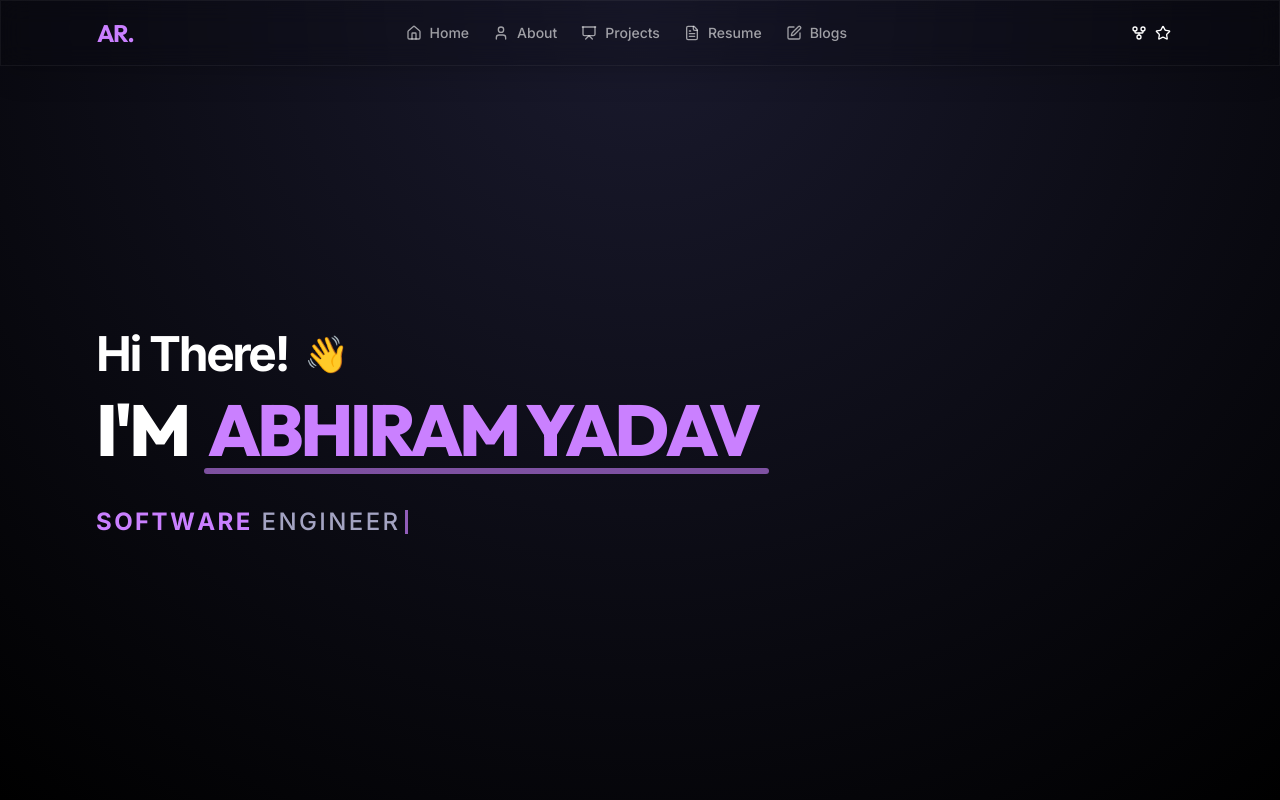
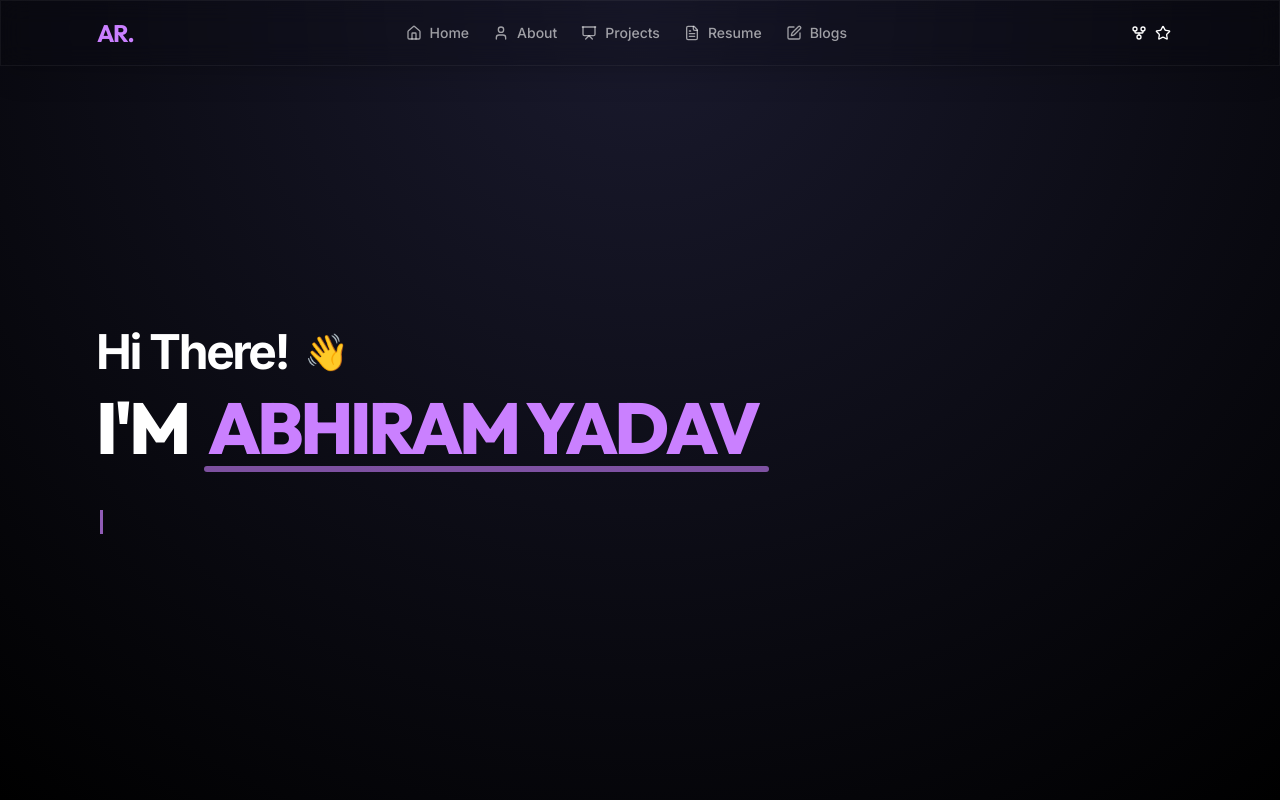
Before and after one commit to Abhiram0202/Portfolio, a Next.js app: page / in a window 1280 px wide. Shown: the top 800 px of the page. Built offline with nearby package versions, Linux system fonts and the light colour scheme.

Commit message:
here after this comes by type writer motion same it has to go back and s

```diff
--- a/src/components/sections/hero.tsx
+++ b/src/components/sections/hero.tsx
@@ -2,6 +2,7 @@
 
 import { personalData } from '@/lib/data';
 import { motion, Variants } from 'framer-motion';
+import { useState, useEffect } from 'react';
 
 const containerVariants: Variants = {
   hidden: { opacity: 0 },
@@ -24,8 +25,45 @@ const itemVariants: Variants = {
   }
 };
 
+const titles = ["Software Engineer", "Backend Developer"];
+
 export function HeroSection() {
-  const titleText = personalData.title.toUpperCase();
+  const [titleIndex, setTitleIndex] = useState(0);
+  const [displayText, setDisplayText] = useState('');
+  const [isDeleting, setIsDeleting] = useState(false);
+  const [speed, setSpeed] = useState(150);
+
+  useEffect(() => {
+    const currentTitle = titles[titleIndex].toUpperCase();
+
+    const handleTyping = () => {
+      if (!isDeleting) {
+        // Typing phase
+        const nextText = currentTitle.substring(0, displayText.length + 1);
+        setDisplayText(nextText);
+        setSpeed(150);
+
+        if (nextText === currentTitle) {
+          setIsDeleting(true);
+          setSpeed(2000); // Wait at the end of the word
+        }
+      } else {
+        // Deleting phase
+        const nextText = currentTitle.substring(0, displayText.length - 1);
+        setDisplayText(nextText);
+        setSpeed(50);
+
+        if (nextText === '') {
+          setIsDeleting(false);
+          setTitleIndex((prev) => (prev + 1) % titles.length);
+          setSpeed(500); // Pause before typing the next word
+        }
+      }
+    };
+
+    const timer = setTimeout(handleTyping, speed);
+    return () => clearTimeout(timer);
+  }, [displayText, isDeleting, titleIndex, speed]);
 
   return (
     <section
@@ -65,21 +103,21 @@ export function HeroSection() {
 
             <motion.div
               variants={itemVariants}
-              className="text-xl md:text-2xl font-medium uppercase tracking-widest mt-4 flex items-center flex-wrap"
+              className="text-xl md:text-2xl font-medium uppercase tracking-widest mt-4 flex items-center flex-wrap min-h-[1.5em]"
             >
               <div className="flex">
-                {titleText.split('').map((char, index) => {
-                  const isFirstWord = index < titleText.indexOf(' ');
+                {displayText.split('').map((char, index) => {
+                  const currentFullWord = titles[titleIndex].toUpperCase();
+                  const spaceIndex = currentFullWord.indexOf(' ');
+                  const isFirstWord = index < spaceIndex;
+
                   return (
-                    <motion.span
+                    <span
                       key={index}
-                      initial={{ opacity: 0, display: "none" }}
-                      animate={{ opacity: 1, display: "inline" }}
-                      transition={{ duration: 0.01, delay: 0.5 + index * 0.1 }}
                       className={isFirstWord ? "text-primary font-bold" : "text-muted-foreground"}
                     >
                       {char === " " ? "\u00A0" : char}
-                    </motion.span>
+                    </span>
                   );
                 })}
                 <motion.span
```
